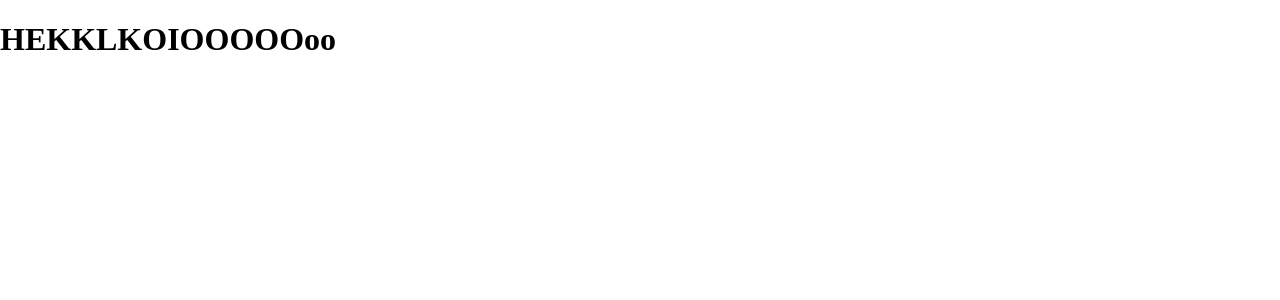
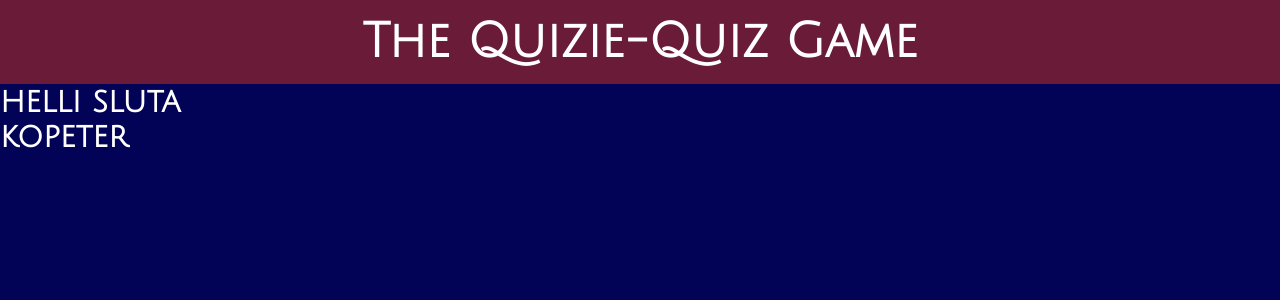
Before and after one commit to GunnarIng/Quiz-TLS, a React (Vite) app: page / in a window 1280 px wide. Shown: the top 300 px of the page. Built offline with nearby package versions, Linux system fonts and the light colour scheme.

Commit message:
Installed JSS CSS and created Header component togheter

```diff
--- a/package.json
+++ b/package.json
@@ -10,7 +10,8 @@
   },
   "dependencies": {
     "react": "^18.2.0",
-    "react-dom": "^18.2.0"
+    "react-dom": "^18.2.0",
+    "react-jss": "^10.10.0"
   },
   "devDependencies": {
     "@types/react": "^18.0.27",
--- a/src/App.tsx
+++ b/src/App.tsx
@@ -1,10 +1,45 @@
+import { createUseStyles } from 'react-jss';
+import { Header } from './Components/Header';
+
 function App() {
+  const classes = useStyles()
 
   return (
     <div className="App">
-        <h1>HEKKLKOIOOOOOoo</h1>
+      <Header />
+      <h1>helli <span>sluta</span></h1>
+      <h1>kopeter</h1>
     </div>
   )
 }
 
 export default App
+
+
+const useStyles = createUseStyles({
+
+});
+
+
+// const useStyles = createUseStyles({
+//   myH1: {
+//     color: 'green',
+//     margin: "5rem 3rem 0 0",
+//     border: "1px solid red",
+
+//     '& span': {
+//       color: "pink",
+//     },
+//   },
+
+//   myH2: {
+//     color: "orange",
+//     boxShadow:"0px 10px 8px black",
+//     border: "1px solid black",
+
+//     "&:hover": {
+//       color: "blue",
+//     }
+//   },
+
+// });
--- /dev/null
+++ b/src/Components/Header.tsx
@@ -0,0 +1,31 @@
+import { createUseStyles } from "react-jss";
+
+export function Header() {
+  const classes = useStyles();
+
+  return (
+    <>
+      <div className={classes.headerContainer}>
+        <h1>The Quizie-Quiz Game</h1>
+      </div>
+    </>
+  );
+}
+
+const useStyles = createUseStyles({
+  headerContainer: {
+    background: "#691B37",
+
+    "& h1": {
+      textAlign: "center",
+      fontSize: "1.25rem",
+      padding: "1rem 0",
+      "@media (min-width: 768px)": {
+        fontSize: "2rem",
+      },
+      "@media (min-width: 1024px)": {
+        fontSize: "3rem",
+      },
+    },
+  },
+});
--- a/src/index.css
+++ b/src/index.css
@@ -1,8 +1,14 @@
+@import url('https://fonts.googleapis.com/css2?family=Julius+Sans+One&display=swap');
 * {
   box-sizing: border-box;
+  font-family: 'Julius Sans One', sans-serif;
+  margin: 0;
+  padding: 0;
 }
 
 body {
   margin: 0;
   padding: 0;
+  background-color: rgb(2, 2, 87);
+  color: white;
 }
```
Also changed, not shown: src/Components/Header.jsx (deleted), 1 other file (tests, documents, lock files or other folders).
